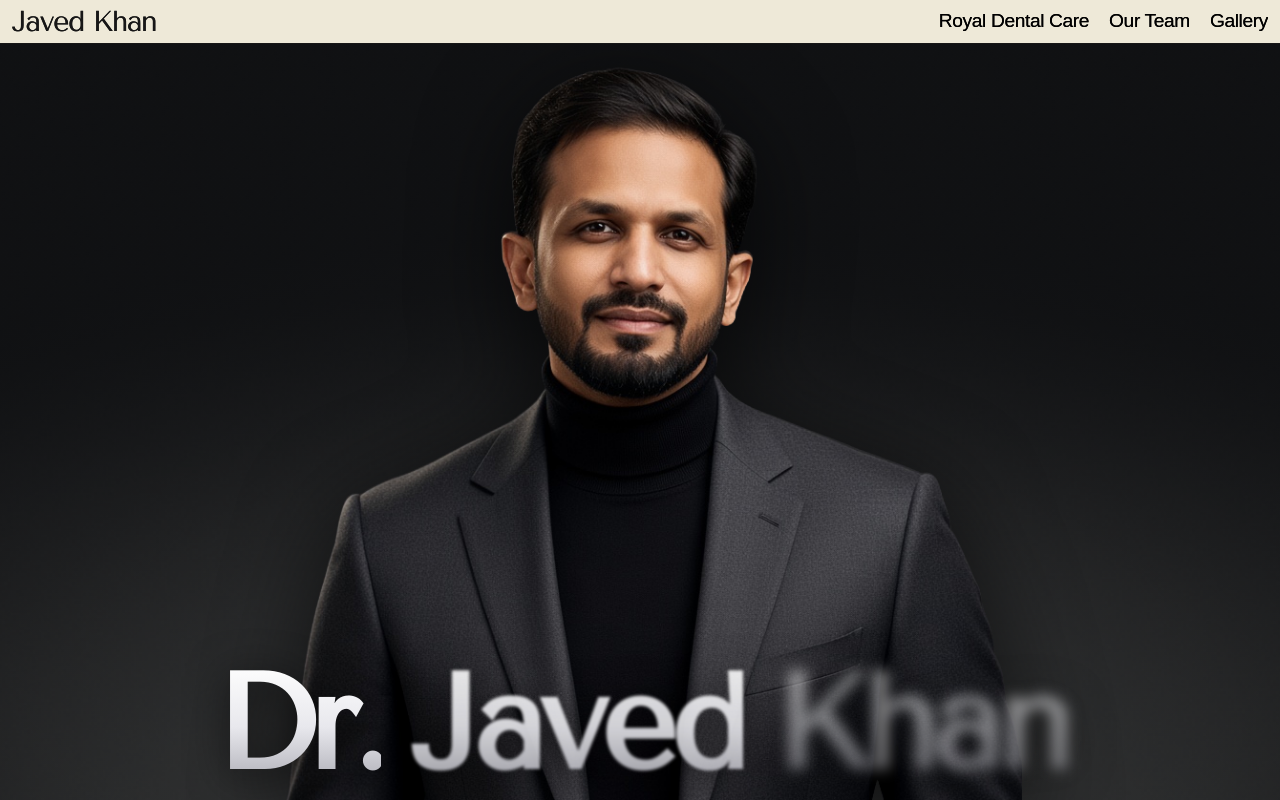
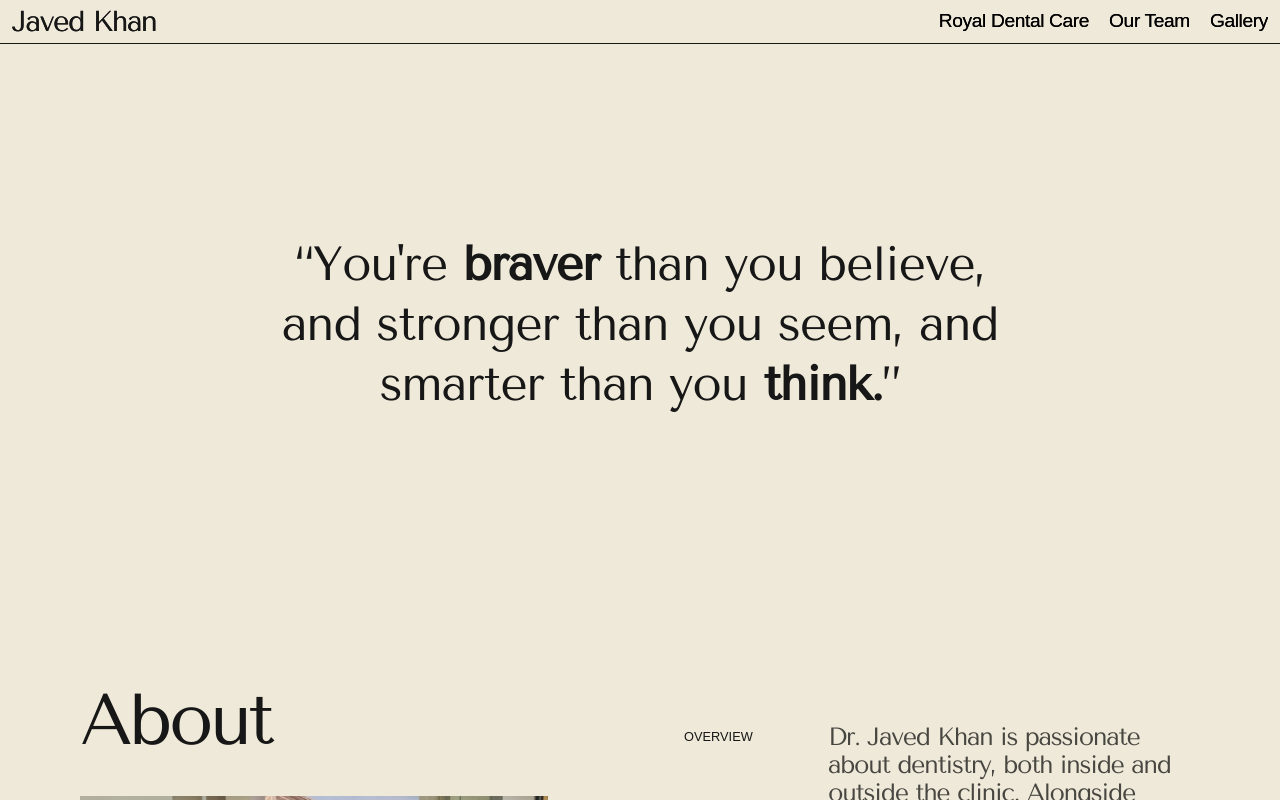
Before and after one commit to ruchik-panwal/doctorJavedKhan, a Next.js app in the folder frontend/: page / in a window 1280 px wide. Shown: the top 800 px of the page. Built offline with nearby package versions, Linux system fonts and the light colour scheme; a web font is replaced by a local one.

Commit message:
removed header and hero section

```diff
--- a/frontend/app/page.tsx
+++ b/frontend/app/page.tsx
@@ -7,10 +7,11 @@ import WallOfLove from "@/components/homePage/testimonial";
 export default function Home() {
   return (
     <main>
-      <HeroSection />
+
+      <QuoteSection />
+      {/* <HeroSection /> */}
       <HomeAbout />
       {/* <StatsSection /> */}
-      <QuoteSection />
       <FeaturesSection />
       <WallOfLove />
     </main>
```
